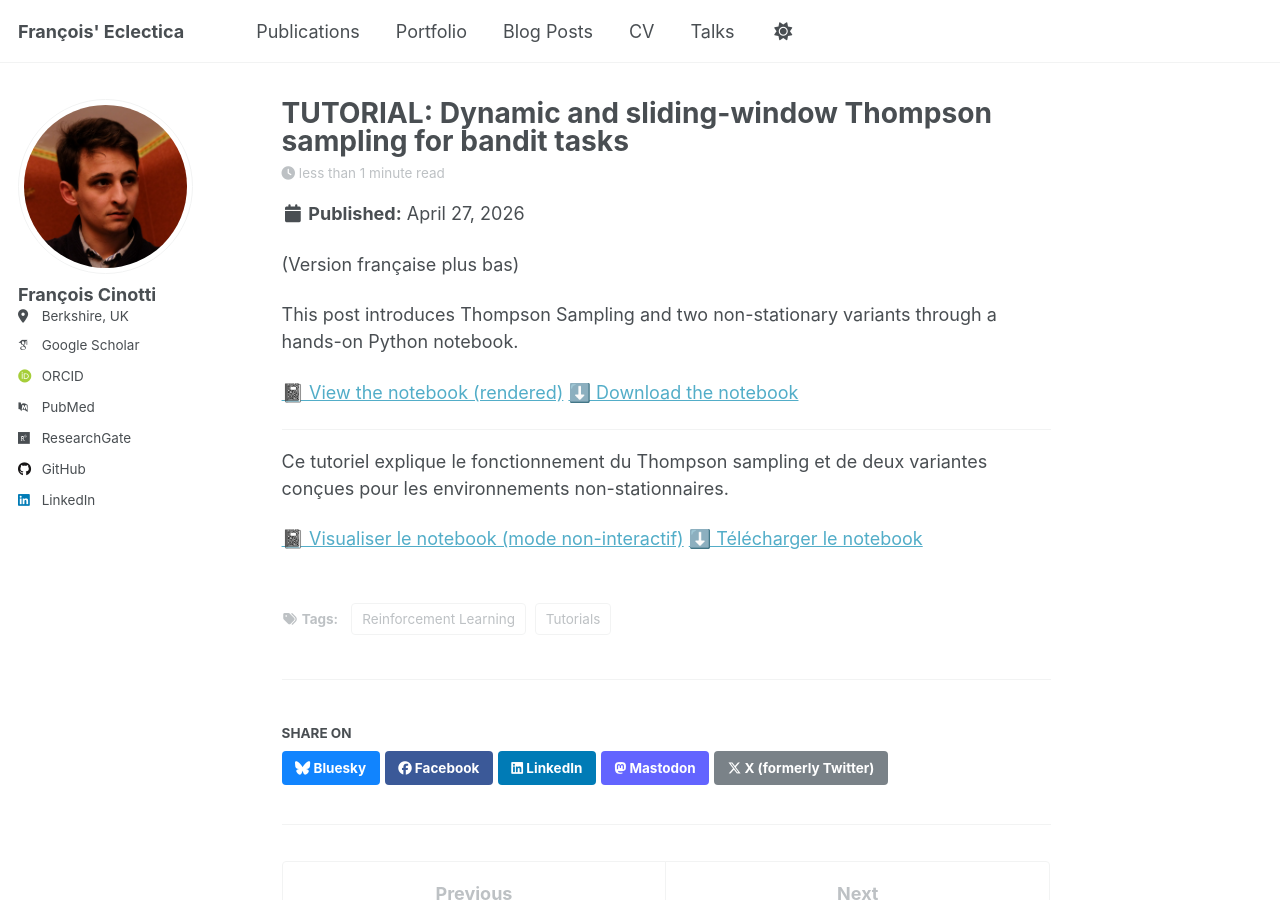
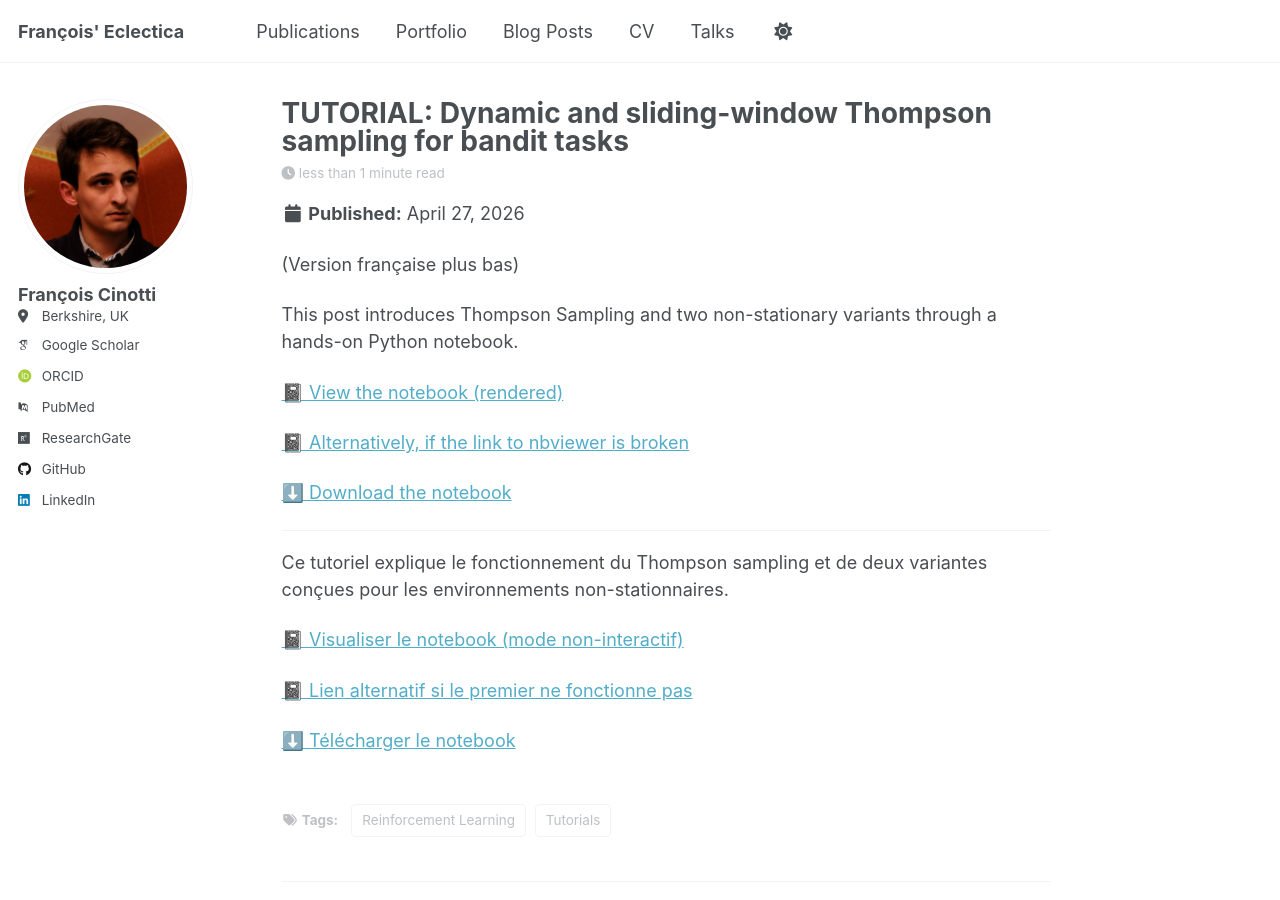
Before and after one commit to frct/frct.github.io, a Jekyll site: the page built from _posts/2026-04-21-thompson-sampling.md, in a window 1280 px wide and 900 px high. Built offline with Jekyll 4.4.1, drawn with Linux system fonts in a browser that asks for light colours; some web fonts are replaced; a script that is not in the unit is left out.

Commit message:
Update notebook links for Thompson Sampling post
Updated links to the Thompson Sampling notebook for both English and French versions to point to nbviewer, and added alternative links in case of broken links.

```diff
--- a/_posts/2026-04-21-thompson-sampling.md
+++ b/_posts/2026-04-21-thompson-sampling.md
@@ -11,12 +11,18 @@ tags:
 
 This post introduces Thompson Sampling and two non-stationary variants through a hands-on Python notebook.
 
-[📓 View the notebook (rendered)](https://github.com/frct/frct.github.io/blob/master/files/ThompsonSampling_executed.ipynb)
+[📓 View the notebook (rendered)](https://nbviewer.org/github/frct/frct.github.io/blob/master/files/ThompsonSampling_executed.ipynb)
+
+[📓 Alternatively, if the link to nbviewer is broken](https://github.com/frct/frct.github.io/blob/master/files/ThompsonSampling_executed.ipynb)
+
 <a href="/files/ThompsonSampling.ipynb" download>⬇️ Download the notebook</a>
 
 ----
 
 Ce tutoriel explique le fonctionnement du Thompson sampling et de deux variantes conçues pour les environnements non-stationnaires.
 
-[📓 Visualiser le notebook (mode non-interactif)](https://github.com/frct/frct.github.io/blob/master/files/ThompsonSampling_fr_executed.ipynb)
+[📓 Visualiser le notebook (mode non-interactif)](https://nbviewer.org/github/frct/frct.github.io/blob/master/files/ThompsonSampling_fr_exectuted.ipynb)
+
+[📓 Lien alternatif si le premier ne fonctionne pas](https://github.com/frct/frct.github.io/blob/master/files/ThompsonSampling_fr_executed.ipynb)
+
 <a href="/files/ThompsonSampling_fr.ipynb" download>⬇️ Télécharger le notebook</a>
```
